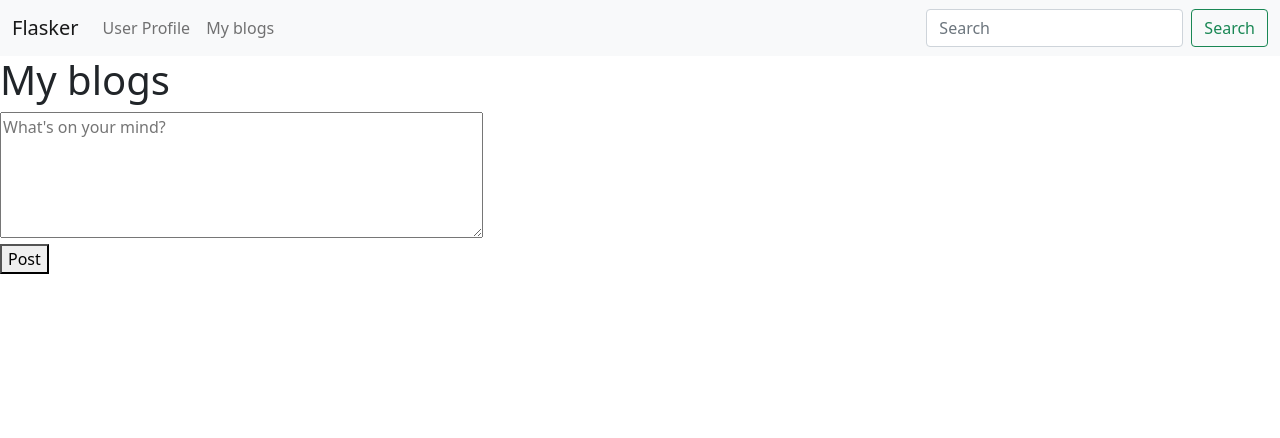
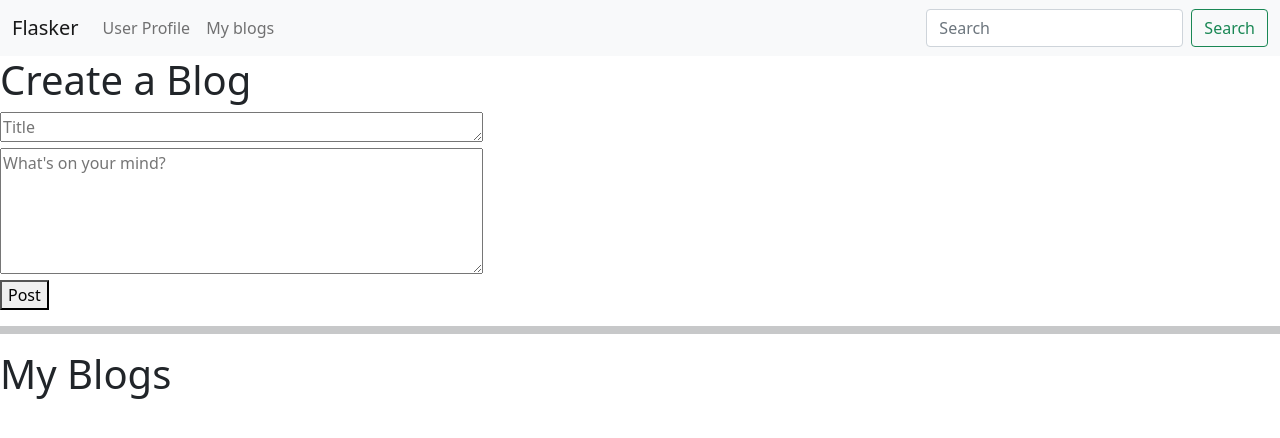
Before and after one commit to rash-abdo/flask-hub, a Flask app: page /blogs/myblogs in a window 1280 px wide. Shown: the top 438 px of the page. Run offline with Flask 3, Linux system fonts and the light colour scheme.

Commit message:
added upload folder,create blog function

```diff
--- a/project/app.py
+++ b/project/app.py
@@ -13,6 +13,10 @@ def create_app():
     app = Flask(__name__, template_folder='templates')
     app.config['SECRET_KEY'] = os.getenv("SECRET_KEY")
     app.config['SQLALCHEMY_DATABASE_URI'] = os.getenv("DATABASE_URI")
+    app.config['UPLOAD_FOLDER'] = 'project/uploads'
+
+    if not os.path.exists('project/uploads'):
+        os.makedirs('project/uploads')
 
     db.init_app(app)
     bcrypt.init_app(app)
--- a/project/blueprints/blogs/controllers.py
+++ b/project/blueprints/blogs/controllers.py
@@ -1,7 +1,20 @@
 from flask import (render_template,request,
-                   redirect,url_for,flash)
+                   redirect,url_for,flash,session)
+from project.app import db
+from project.blueprints.blogs.models import Blogs
+import os
+import datetime
 
 
 def create_blog():
     if request.method == 'GET':
         return render_template('myblogs.html')
+    if request.method == 'POST':
+        title = request.form.get('title')
+        blog = request.form.get('blog')
+        if not os.path.exists(f'project/uploads/blogs/Uid_{session["uid"]}'):
+            os.makedirs(f'project/uploads/blogs/Uid_{session["uid"]}')
+        with open(f'project/uploads/blogs/Uid_{session["uid"]}/{title}.txt',"w") as f:
+            f.write(blog)
+
+        return redirect(url_for('blogs.create_blog'))
--- a/project/blueprints/blogs/templates/myblogs.html
+++ b/project/blueprints/blogs/templates/myblogs.html
@@ -1,9 +1,12 @@
 {%extends "base.html" %}
 
 {% block content %}
-    <h1>My blogs</h1>
-    <form meathod="post" action="blogs.create_blog">
-        <textarea placeholder="What's on your mind?" rows="5" cols="50"></textarea><br>
+    <h1>Create a Blog</h1>
+    <form method="post" action="{{url_for('blogs.create_blog')}}">
+        <textarea name="title" placeholder="Title" rows="1" cols="50"></textarea><br>
+        <textarea name="blog" placeholder="What's on your mind?" rows="5" cols="50"></textarea><br>
         <button type="submit">Post</button>
     </form>
+    <hr size="10">
+    <h1>My Blogs</h1>
 {% endblock %}
--- /dev/null
+++ b/project/uploads/blogs/Uid_3/asasdasd.txt
@@ -0,0 +1 @@
+asdasdasdasdasdasddddddddddddddd
```
Also changed, not shown: project/blueprints/blogs/models.py (+7 -0 lines).
